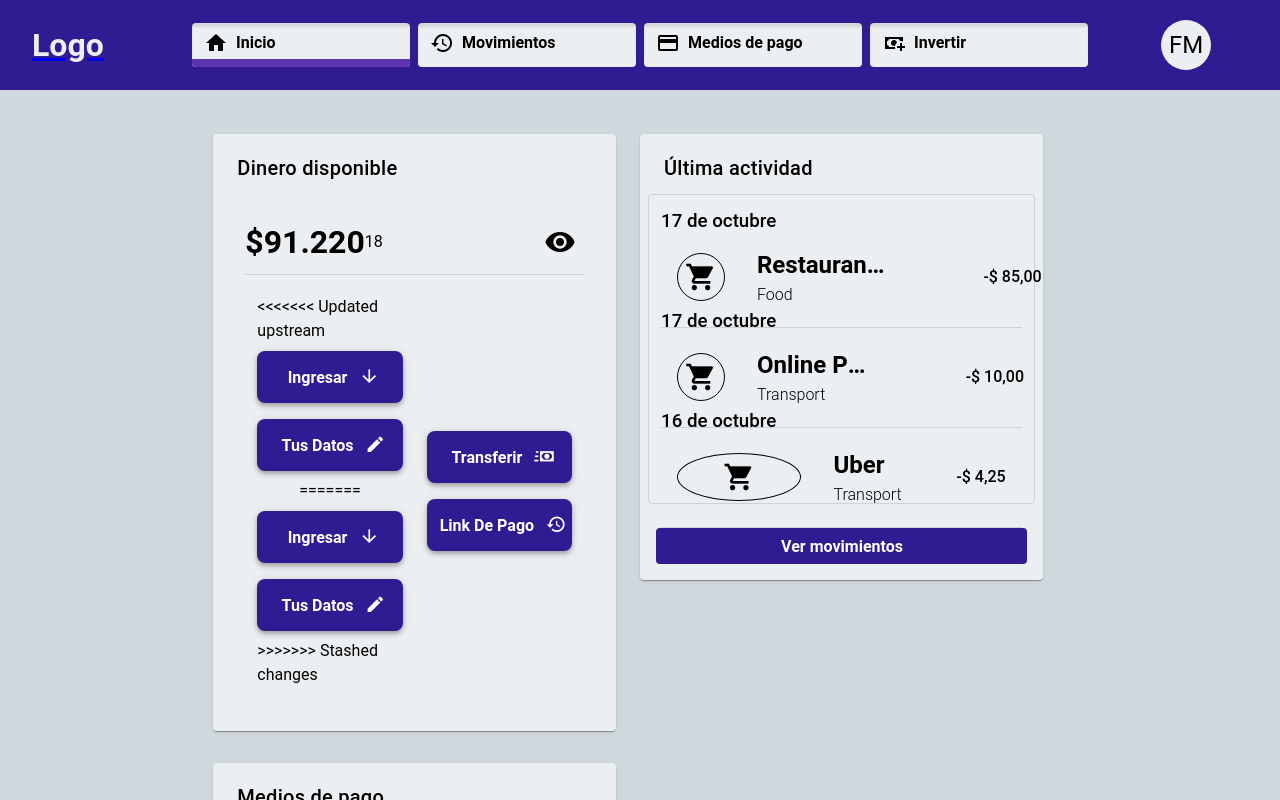
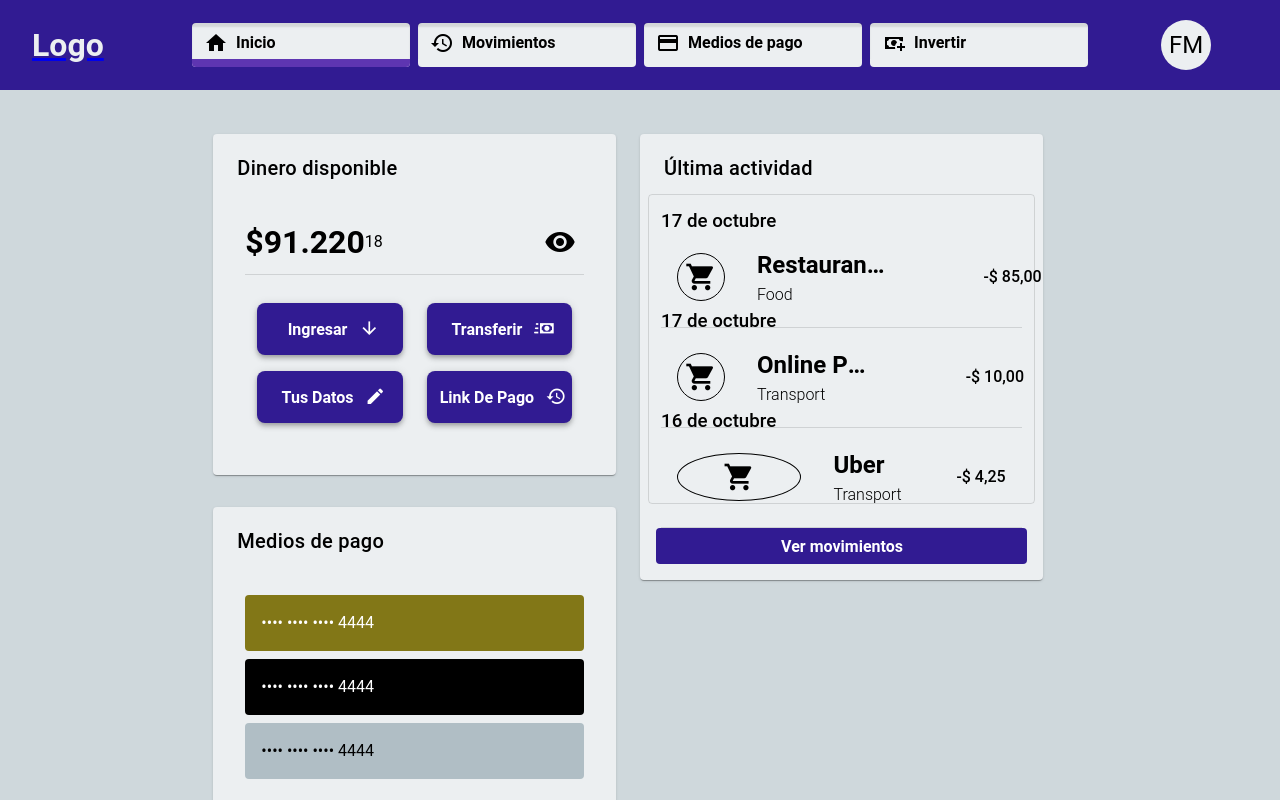
Before and after one commit to jicanta/HCI-Web, a Vue app in the folder HCI-Web/: page / in a window 1280 px wide. Shown: the top 800 px of the page. Built offline with nearby package versions, Linux system fonts and the light colour scheme.

Commit message:
muchos cambios

```diff
--- a/HCI-Web/src/pages/HomePage.vue
+++ b/HCI-Web/src/pages/HomePage.vue
@@ -33,13 +33,8 @@
             <v-col class="w-100 d-flex">
               <v-row class="d-flex flex-row align-center justify-center w-100">
                 <v-col cols="6" class="d-flex flex-column justify-center align-center w-100">
-<<<<<<< Updated upstream
-                  <v-btn class="text-capitalize ma-2 w-100" rounded="lg" size="x-large" width="200px" append-icon="mdi-arrow-down" color="primary" elevation="4" @click="router.push({ name: 'deposit' })" >Ingresar</v-btn>
-                  <v-btn class="text-capitalize ma-2 w-100" rounded="lg" size="x-large" width="200px" append-icon="mdi-pencil" color="primary"  elevation="4" @click="router.push({name: 'about'})">Tus datos</v-btn>
-=======
                   <v-btn class="text-capitalize ma-2 w-100" rounded="lg" size="x-large" width="200px" append-icon="mdi-arrow-down" color="primary" elevation="4">Ingresar</v-btn>
                   <v-btn class="text-capitalize ma-2 w-100" rounded="lg" size="x-large" width="200px" append-icon="mdi-pencil" color="primary"  elevation="4" @click="goToRoute('/account')">Tus datos</v-btn>
->>>>>>> Stashed changes
                 </v-col>
                 <v-col cols="6" class="d-flex flex-column justify-center align-center w-100">
                   <v-btn class="text-capitalize ma-2 w-100" rounded="lg" size="x-large" width="200px" append-icon="mdi-cash-fast" color="primary" elevation="4">Transferir</v-btn>
--- a/HCI-Web/src/router/index.js
+++ b/HCI-Web/src/router/index.js
@@ -26,7 +26,7 @@ const routes = [
   { path: '/add-payment-method', name: 'addPaymentMethod', component: () => import('../pages/AddPaymentMethodPage.vue')},
   { path: '/recover-password', name: 'recoverPassword', component: () => import('../pages/RecoverPasswordPage.vue')},
   { path: '/invest', name: 'invest', component: () => import('../pages/InvestPage.vue') },
-  { path: '/about', name: 'about', component: () => import('../pages/MyData.vue') },
+  { path: '/account', name: 'account', component: () => import('../pages/MyData.vue') },
   { path: '/pay', name: 'pay', component: () => import('../pages/PaymentPage.vue') }
 ];
 
```
